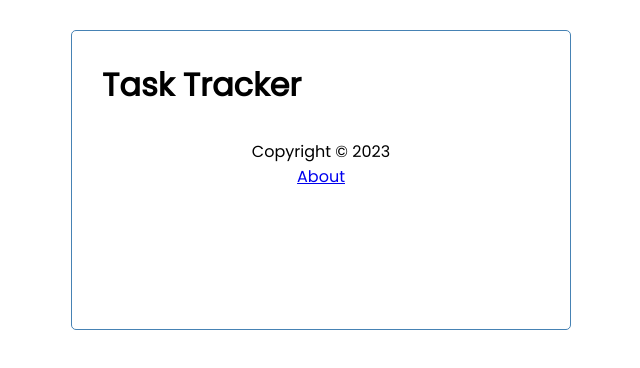
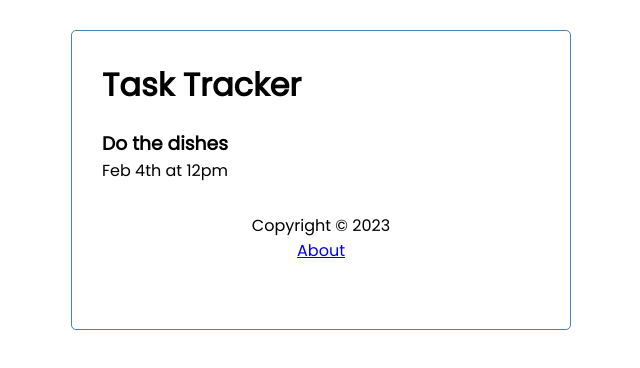
Before and after one commit to Peleton-011/task-tracker-project, a React (Create React App) app: page /task/1 in a window 1280 px wide. Shown: the top 368 px of the page, without its empty margins (319-959 px from the left). Built offline with nearby package versions, Linux system fonts and the light colour scheme; data requests are answered from the project's data file.

Commit message:
Add a TaskDetails component, accessed with a Link that routes to it.

```diff
--- a/src/App.jsx
+++ b/src/App.jsx
@@ -2,6 +2,7 @@
 import Footer from "./components/Footer";
 import Tasks from "./components/Tasks";
 import About from "./components/About";
+import TaskDetails from "./components/TaskDetails";
 import { useState, useEffect } from "react";
 
 import { BrowserRouter as Router, Route, Routes } from "react-router-dom";
@@ -121,6 +122,7 @@
                         }
                     />
                     <Route path="/about" element={<About />} />
+                    <Route path="/task/:id" element={<TaskDetails />} />
                 </Routes>
                 <Footer />
             </div>
--- a/src/components/Task.jsx
+++ b/src/components/Task.jsx
@@ -1,6 +1,7 @@
 import React from "react";
 
 import { FaTimes } from "react-icons/fa";
+import { Link } from "react-router-dom"
 
 const Task = ({ task, onDelete, onToggle }) => {
     return (
@@ -16,6 +17,7 @@
                 />
             </h3>
             <p>{task.date}</p>
+            <p><Link to={`/task/${task.id}`} />View details</p>
         </div>
     );
 };
--- /dev/null
+++ b/src/components/TaskDetails.jsx
@@ -0,0 +1,41 @@
+import { useState, useEffect } from "react";
+import { useParams, Navigate } from "react-router-dom"
+
+function TaskDetails() {
+    const [loading, setLoading] = useState(true);
+    const [task, setTask] = useState({});
+    const [error, setError] = useState(null);
+
+    const params = useParams();
+
+    useEffect(() => {
+        const fetchTask = async () => {
+            const res = await fetch(`http://localhost:5000/tasks/${params.id}`);
+            const data = await res.json();
+
+            if (res.status === 404) {
+                setError("Task not found");
+            }
+
+            setTask(data);
+            setLoading(false);
+        }
+
+        fetchTask();
+    });
+
+    if (error) {
+        return <Navigate to="/" />
+    }
+
+    return loading ? (
+        <h3>Loading...</h3>
+    ) : (
+        <div>
+            <h3>{task.name}</h3>
+            <p>{task.date}</p>
+        </div>
+    )
+}
+
+export default TaskDetails;
```
